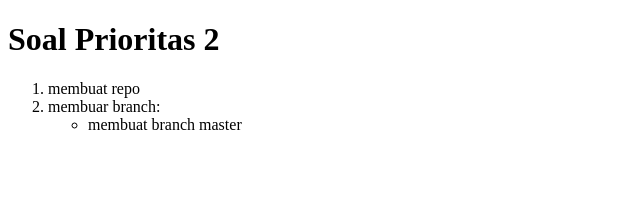
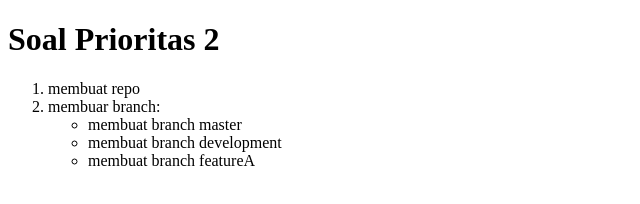
Before and after one commit to andistevenli/tugas-section-5_soal-prioritas-2, a plain HTML site: page index.html in a window 1280 px wide. Shown: the whole page, without its empty margins (0-640 px from the left). Drawn offline with Linux system fonts and the light colour scheme.

Commit message:
buat fitur A

```diff
--- a/index.html
+++ b/index.html
@@ -13,6 +13,8 @@
         <li>membuar branch:
             <ul>
                 <li>membuat branch master</li>
+                <li>membuat branch development</li>
+                <li>membuat branch featureA</li>
             </ul>
         </li>
     </ol>
```
